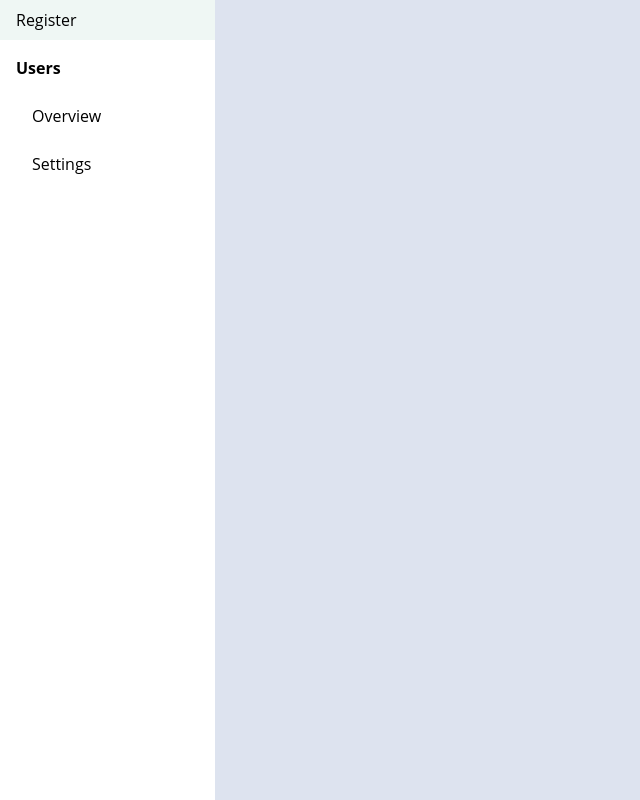
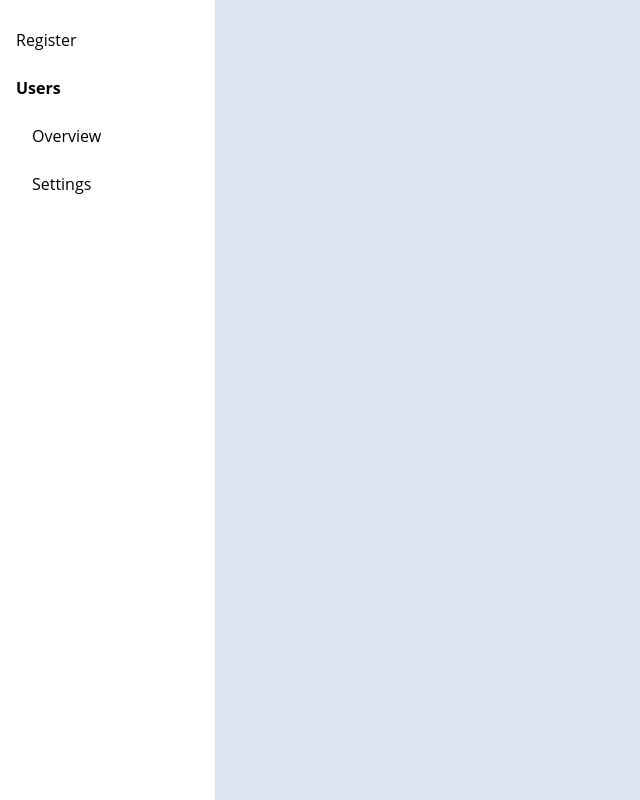
Before and after one commit to elenachiosa/SummerPractice2022AngularTypescript, an Angular app in the folder summer-practice2022/: page / in a window 1280 px wide. Shown: the whole page, without its empty margins (0-640 px from the left). Built offline with nearby package versions, Linux system fonts and the light colour scheme.

Commit message:
Add more styling

```diff
--- a/summer-practice2022/src/app/core/components/menu/menu.component.scss
+++ b/summer-practice2022/src/app/core/components/menu/menu.component.scss
@@ -1,6 +1,7 @@
 .menu-content {
   display: flex;
   flex-direction: column;
+  padding-top: 20px;
   height: 100%;
   box-shadow: 0px 4px 12px rgba(0, 0, 0, 0.12),
     0px 2px 12px rgba(0, 17, 128, 0.12);
--- a/summer-practice2022/src/app/features/users/user-overview/user-overview.component.scss
+++ b/summer-practice2022/src/app/features/users/user-overview/user-overview.component.scss
@@ -54,6 +54,7 @@ button {
 
   &:not(last-of-type) {
     margin-right: 12px;
+    margin-bottom: 12px;
   }
 }
 
```
